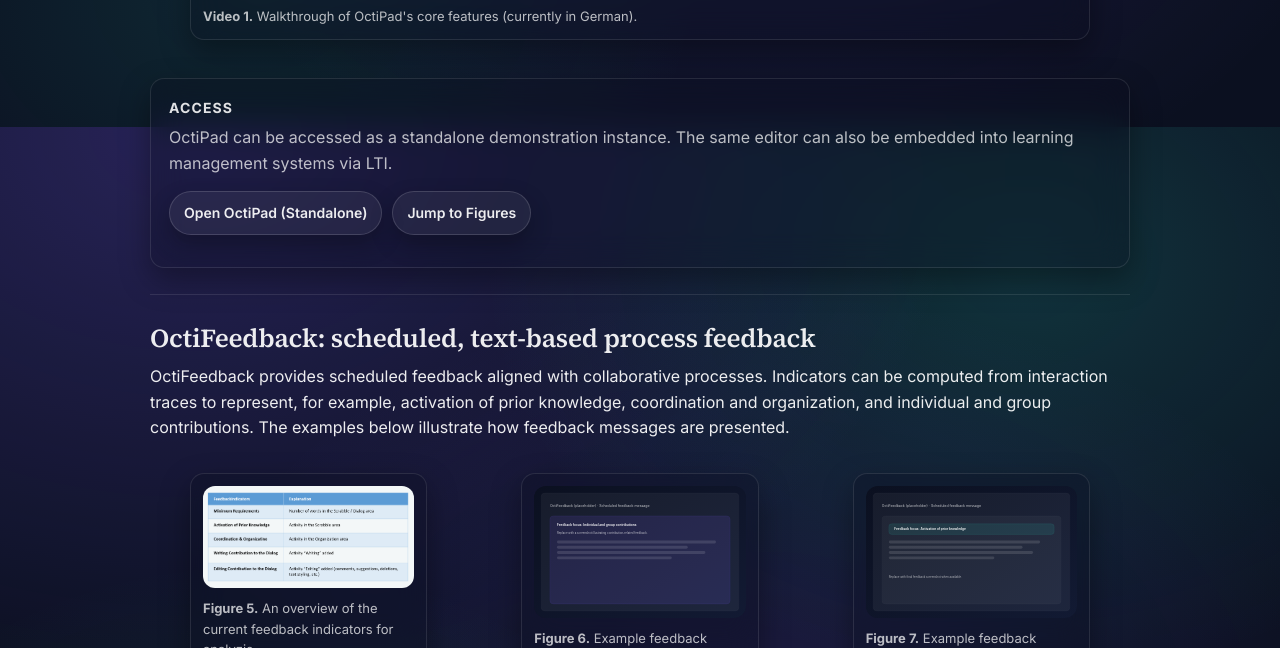
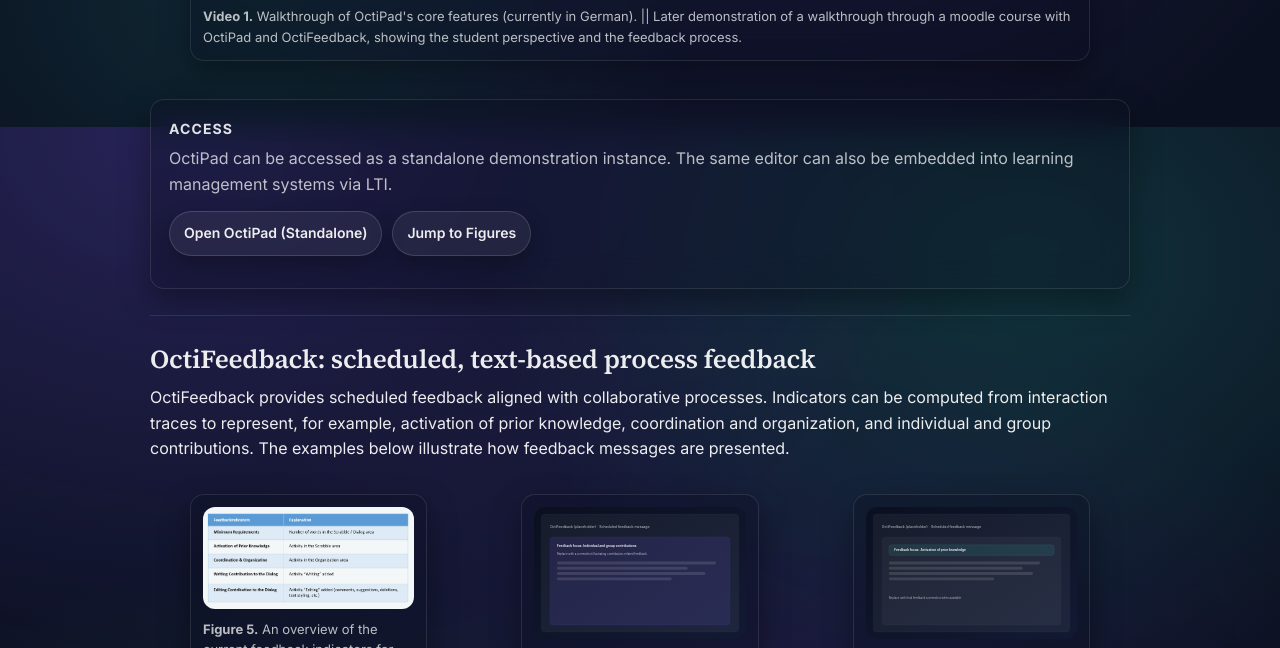
Before and after one commit to KD-info/octi-paper-website, a Jekyll site: the page built from index.md, in a window 1280 px wide and 900 px high, scrolled down 2321 px, cut to the strip 252-900 px from the top of the window. Built offline with Jekyll 4.4.1, drawn with Linux system fonts in a browser that asks for light colours.

Commit message:
making mental note about future plans with the page an its video

```diff
--- a/index.md
+++ b/index.md
@@ -68,7 +68,7 @@ OctiPad integrates collaboration affordances with structure. The workspaces prov
       Your browser does not support the video element.
     </video>
     <figcaption>
-      <strong>Video 1.</strong> Walkthrough of OctiPad's core features (currently in German).
+      <strong>Video 1.</strong> Walkthrough of OctiPad's core features (currently in German). || Later demonstration of a walkthrough through a moodle course with OctiPad and OctiFeedback, showing the student perspective and the feedback process.
     </figcaption>
   </figure>
 </section>
```
